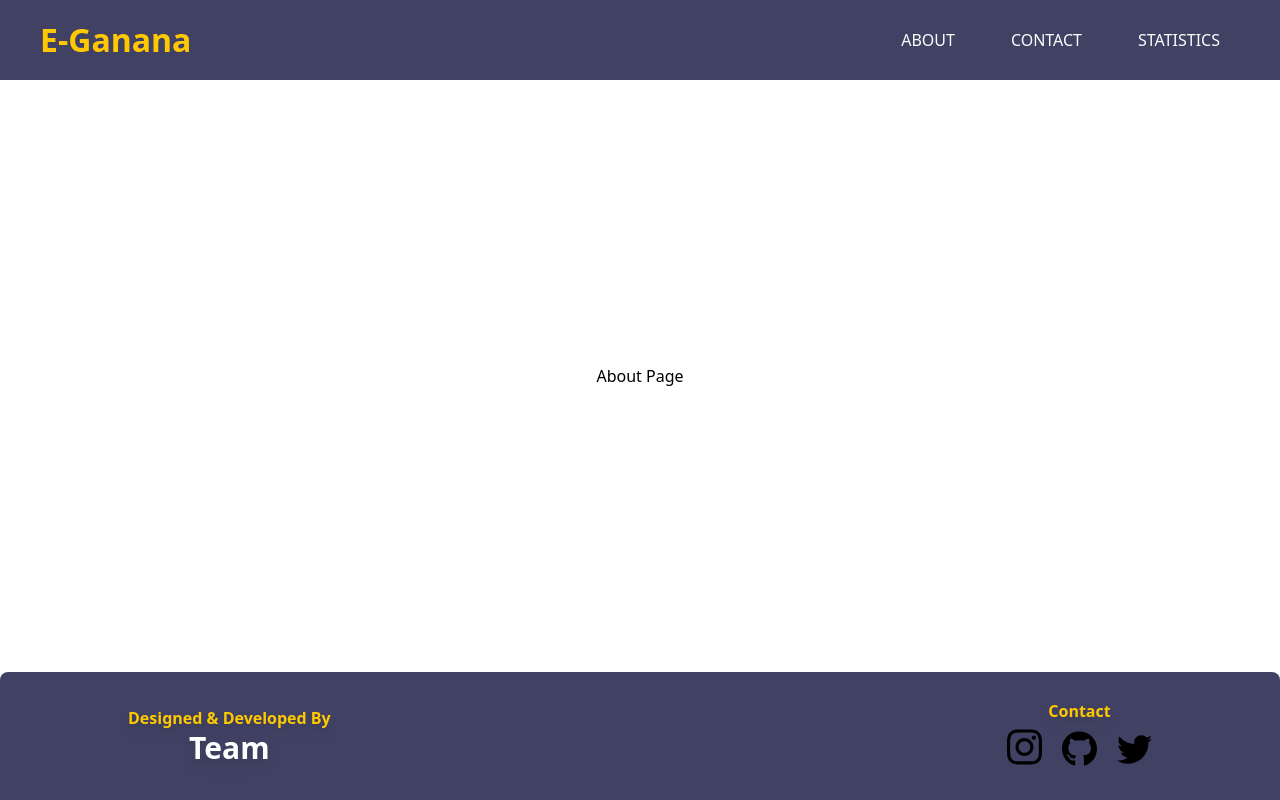
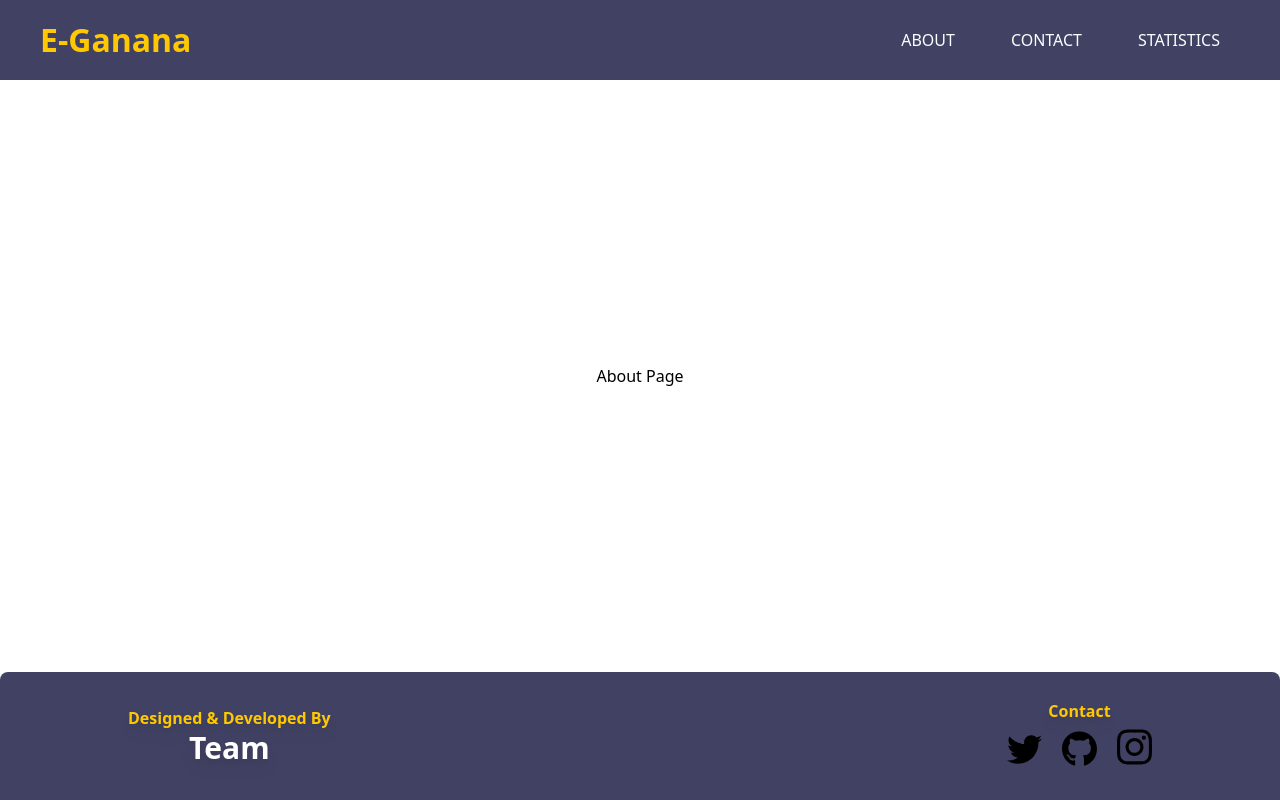
Before and after one commit to kunalhole/E-census, a Next.js app: page /about in a window 1280 px wide. Built offline with nearby package versions, Linux system fonts and the light colour scheme; a small style sheet from the web is missing.

Commit message:
Bug fixing

```diff
--- a/components/Footer.jsx
+++ b/components/Footer.jsx
@@ -63,16 +63,16 @@ const Footer = () => {
           <a
             href="https://twitter.com/kunalhole"
             target="_blank"
-            title="Kunal's Instagram"
+            title="Kunal's Twitter"
             className="inline-block"
             rel="noreferrer"
           >
             <Image
-              src="/instagram.svg"
+              src="/twitter.svg"
               className="cursor-pointer dark:opacity-[0.5]"
               width={35}
               height={35}
-              alt="instagram"
+              alt="twitter"
             />
           </a>
           <a
@@ -93,16 +93,16 @@ const Footer = () => {
           <a
             href="https://instagram.com/_kunal_hole_"
             target="_blank"
-            title="Kunal's Twitter"
+            title="Kunal's Instagram"
             className="inline-block"
             rel="noreferrer"
           >
             <Image
-              src="/twitter.svg"
+              src="/instagram.svg"
               className="cursor-pointer dark:opacity-[0.5]"
               width={35}
               height={35}
-              alt="twitter"
+              alt="instagram"
             />
           </a>
         </div>
```
